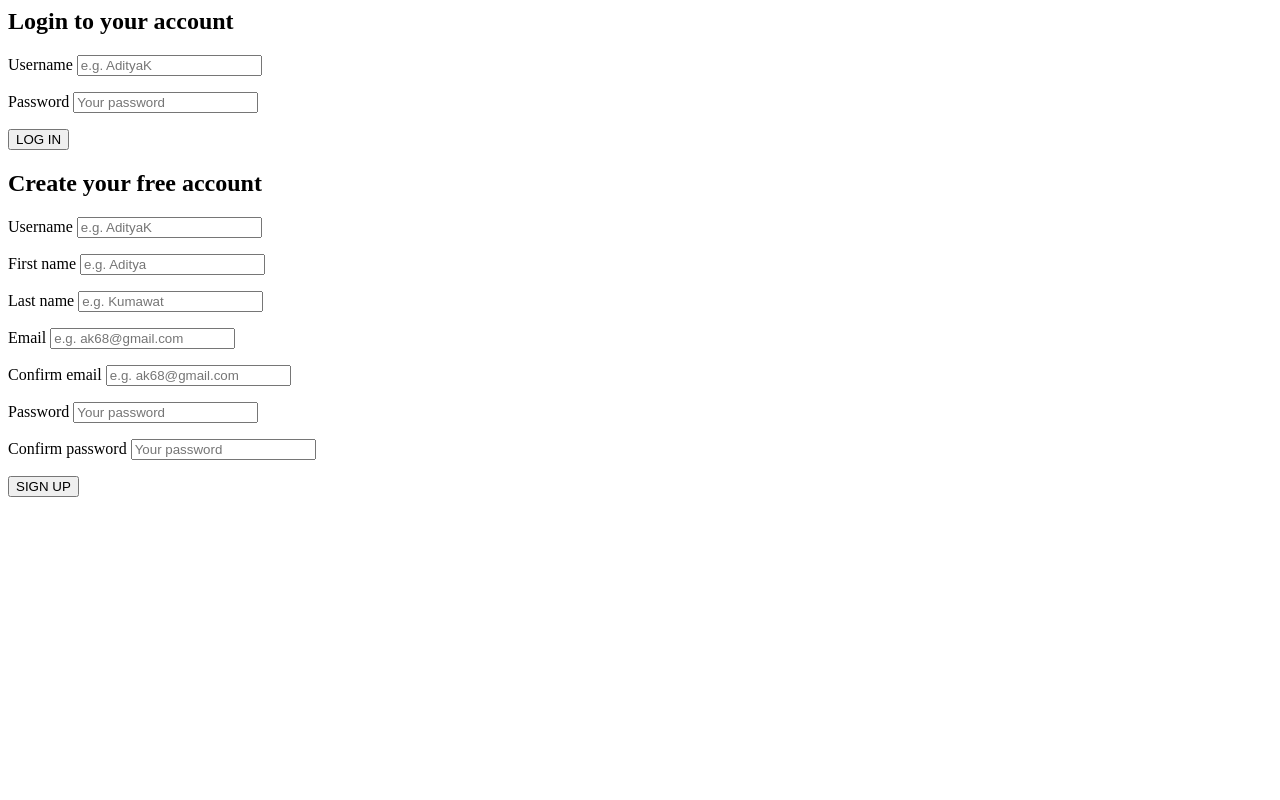
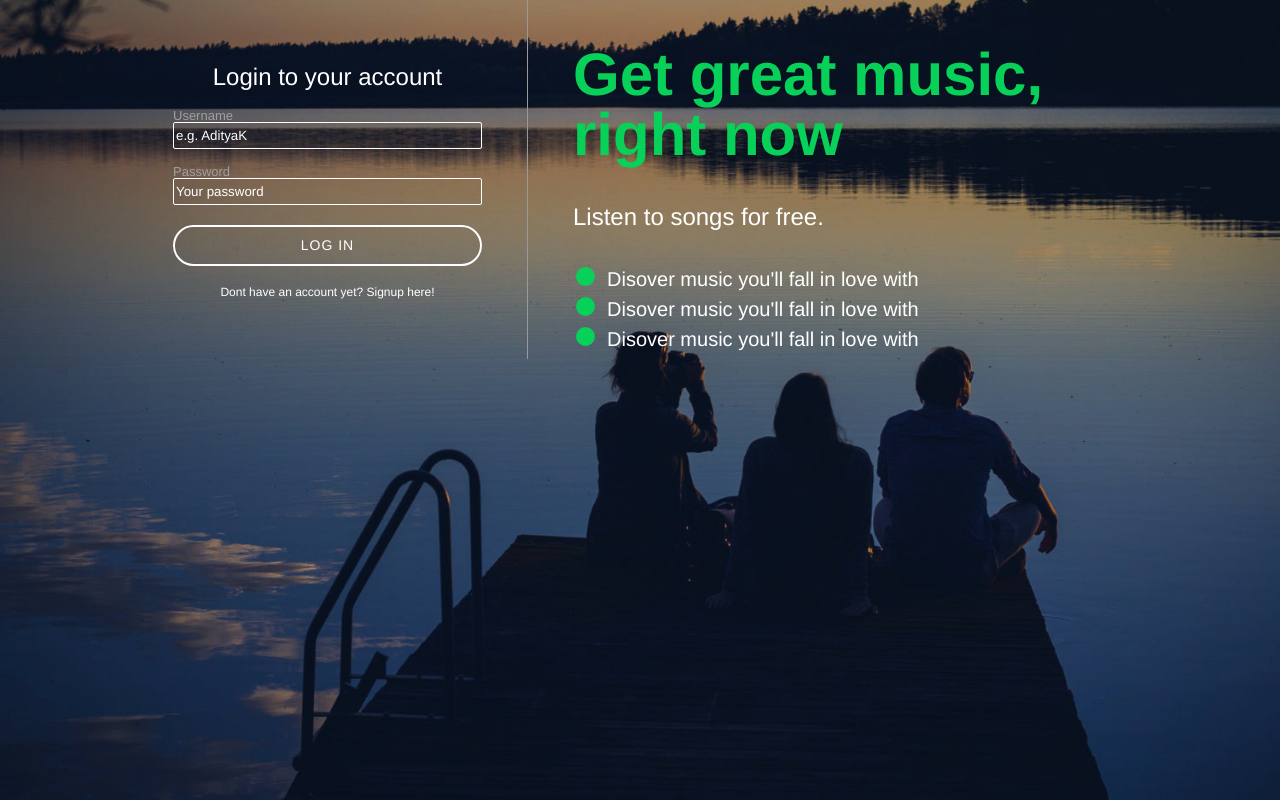
Before and after one commit to Arman143/AdityaKumawat97.github.io, a PHP site: page /register.php in a window 1280 px wide. Run offline with PHP 8.4, Linux system fonts and the light colour scheme.

Commit message:
Front End

```diff
--- a/assets/css/register.css
+++ b/assets/css/register.css
@@ -0,0 +1,149 @@
+html,
+body {
+	padding: 0;
+	margin: 0;
+	height: 100%;
+}
+#inputContainer label{
+	color: #a0a0a0;
+	font-size: 13px;
+	margin-top: 15px;
+	display: block;
+}
+.hasAccountText span{
+	font-weight: bold;
+	font-size: 12px;
+}
+.hasAccountText{
+	text-align: center;
+}
+.hideLogin {
+	text-align: center;
+}
+.hideLogin span{
+	font-weight: bold;
+	font-size: 12px;
+}
+#inputContainer button{
+	background-color: transparent;
+	border: 2px solid #fff;
+	border-radius: 250px;
+	color: #fff;
+	display: block;
+	font-size: 14px;
+	letter-spacing: 1px;
+	margin: 20px auto;
+	height: 41px;
+	width: 100%;
+}
+#inputContainer button:hover{
+	cursor: pointer;
+}
+
+#background {
+	background-color: #000;
+    background-image: url(../images/bg.jpg);
+    background-position: center;
+    background-size: cover;
+    display: table;
+    height: 100%;
+    width: 100%;
+}
+
+#loginContainer * {
+	color: #fff;
+	font-family: "Helvetica Neue", "Helvetica", "Arial", sans-serif;
+	font-weight: normal;
+	line-height: 1em;
+	box-sizing: border-box;
+}
+
+#loginContainer {
+	width: 80%;
+	margin: 0 auto;
+	position: relative;
+	max-width: 1024px;
+}
+#inputContainer{
+	width: 400px;
+	float: left;
+	border-right: 1px solid #999;
+	padding: 45px;
+}
+#inputContainer h2{
+	text-align: center;
+}
+#inputContainer input[type="text"],
+#inputContainer input[type="email"],
+#inputContainer input[type="password"]
+ {
+    display: block;
+    background: transparent;
+    border-right: 0;
+    border-bottom: 1px solid #fff;
+    height: 27px;
+    line-height: 27px;
+    width: 100%;
+  	border: 1px solid #fff;
+  	border-radius: 2px;
+
+}
+::-webkit-input-placeholder { /* WebKit, Blink, Edge */
+    color:    #fff;
+}
+:-moz-placeholder { /* Mozilla Firefox 4 to 18 */
+   color:    #fff;
+   opacity:  1;
+}
+::-moz-placeholder { /* Mozilla Firefox 19+ */
+   color:    #fff;
+   opacity:  1;
+}
+:-ms-input-placeholder { /* Internet Explorer 10-11 */
+   color:    #fff;
+}
+::-ms-input-placeholder { /* Microsoft Edge */
+   color:    #fff;
+}
+
+::placeholder { /* Most modern browsers support this now. */
+   color:    #fff;
+}
+#registerForm{
+	display: none;
+}
+#loginForm{
+	display: none;
+}
+#hideLogin:hover{
+	cursor: pointer;
+}
+#hideRegister:hover{
+	cursor: pointer;
+}
+#loginText{
+	padding: 45px;
+	display: table-cell;
+}
+#loginText h1{
+	color: #07d159;
+	font-size: 60px;
+	font-weight: bold;
+}
+#loginText h2{
+	margin: 35px 0;
+}
+#loginText ul{
+	padding: 0;
+}
+#loginText li{
+	font-size: 20px;
+	list-style-type: none;
+	padding: 5px 34px;
+	background: url(../images/icons/checkmark3.png) no-repeat 0 0;
+}
+#inputContainer .errorMessage {
+	color: #07d159;
+	font-size: 12px;
+	display: block;
+}
--- /dev/null
+++ b/assets/js/register.js
@@ -0,0 +1,12 @@
+$(document).ready(function() {
+
+	$("#hideLogin").click(function() {
+		$("#loginForm").hide();
+		$("#registerForm").show();
+	});
+
+	$("#hideRegister").click(function(){
+		$("#loginForm").show();
+		$("#registerForm").hide();
+	});
+});
--- a/register.php
+++ b/register.php
@@ -20,16 +20,46 @@
 <head>
 	<title>Welcome to Slotify!</title>
 	<link rel="stylesheet" type="text/css" href="assets/css/register.css">
+
+	<script src="https://ajax.googleapis.com/ajax/libs/jquery/3.4.1/jquery.min.js"></script>
+
+	<script src="assets/js/register.js"></script>
 </head>
 <body>
+	<?php
+		if(isset($_POST['registerButton'])){
+			echo '<script>
+					$(document).ready(function() {
+					$("#loginForm").hide();
+					$("#registerForm").show();
+					});
+				  </script>';
+		}
+		else{
+			echo '<script>
+					$(document).ready(function() {
+					$("#loginForm").show();
+					$("#registerForm").hide();
+					});
+				</script>';
+			}
+	 ?>
+	<script>
+				$(document).ready(function() {
+				$("#loginForm").show();
+				$("#registerForm").hide();
+		});
+	</script>
 
+	<div id="background">
+		<div id="loginContainer">
 			<div id="inputContainer">
 				<form id="loginForm" action="register.php" method="POST">
 					<h2>Login to your account</h2>
 					<p>
 						<?php echo $account->getError(Constants::$loginFailed); ?>
 						<label for="loginUsername">Username</label>
-				<input id="loginUsername" name="loginUsername" type="text" placeholder="e.g. AdityaK" required>
+						<input id="loginUsername" name="loginUsername" type="text" placeholder="e.g. AdityaK" value="<?php getInputValue('loginUsername') ?>" required>
 					</p>
 					<p>
 						<label for="loginPassword">Password</label>
@@ -37,7 +67,9 @@
 					</p>
 
 					<button type="submit" name="loginButton">LOG IN</button>
-
+					<div class="hasAccountText">
+						<span id="hideLogin">Dont have an account yet? Signup here!</span>
+					</div>
 				</form>
 
 
@@ -90,11 +122,23 @@
 					</p>
 
 					<button type="submit" name="registerButton">SIGN UP</button>
-
+					<div class="hasAccountText">
+						<span id="hideRegister">Already have an account? Log in here.</span>
+					</div>
 				</form>
 
 
 			</div>
+			<div id="loginText">
+				<h1>Get great music, right now</h1>
+				<h2>Listen to songs for free.</h2>
+				<ul>
+					<li>Disover music you'll fall in love with</li>
+					<li>Disover music you'll fall in love with</li>
+					<li>Disover music you'll fall in love with</li>
 
+			</div>
+		</div>
+	</div>
 </body>
 </html>
```
Also changed, not shown: assets/images/bg.jpg (added), assets/images/icons/checkmark.png (added), assets/images/icons/checkmark2.png (added), assets/images/icons/checkmark3.png (added), 1 other file. Lines whose indentation alone changed are shown as unchanged.
